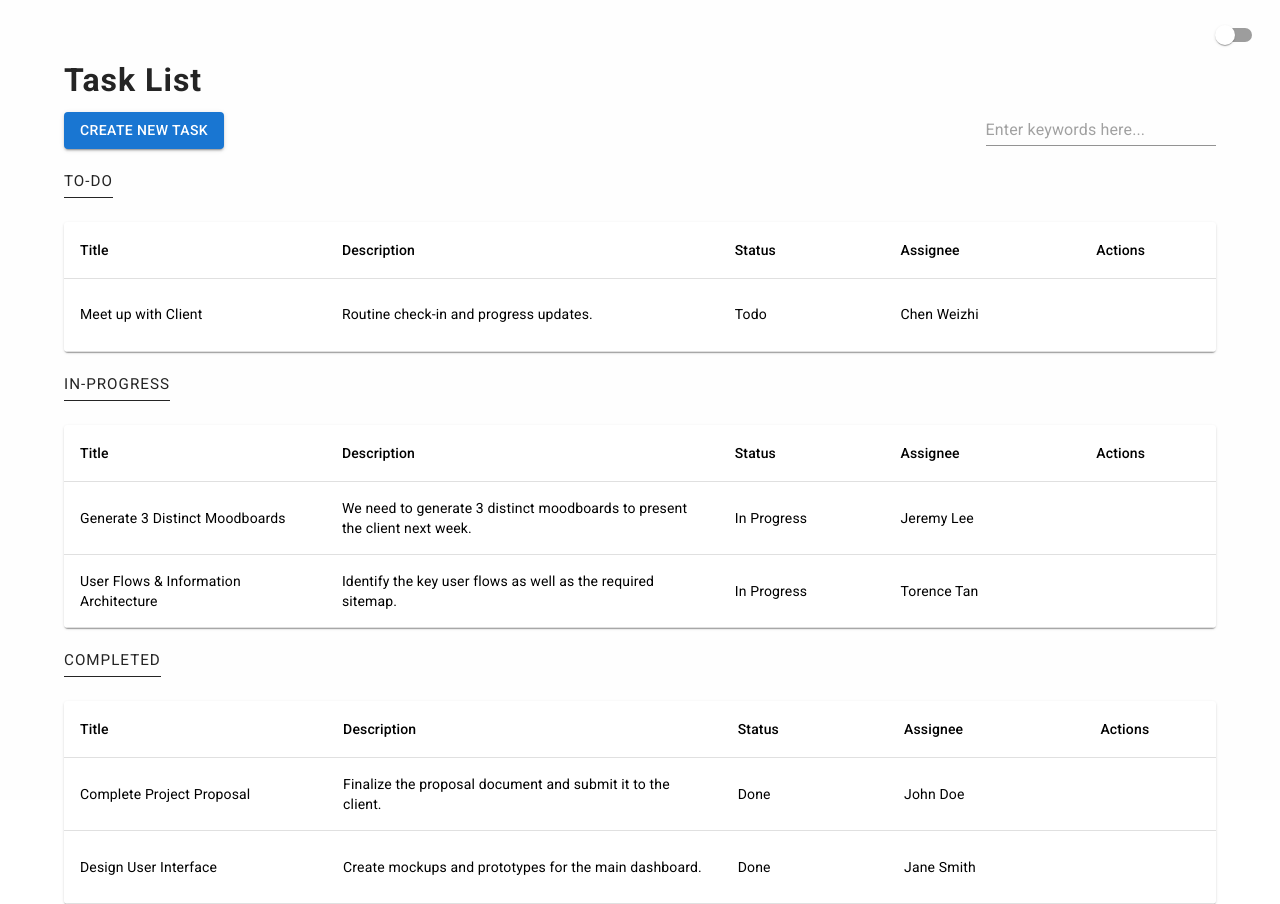
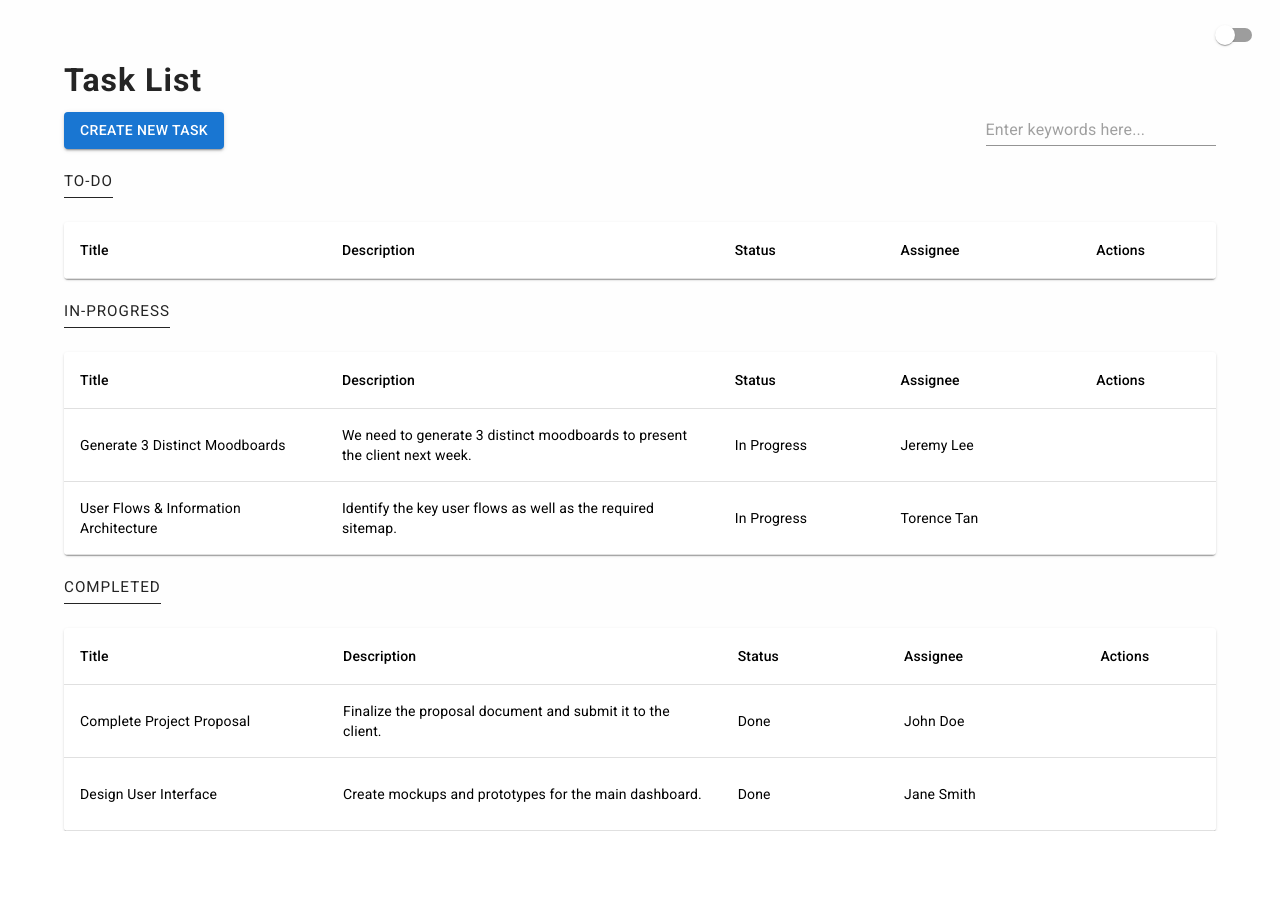
Before and after one commit to d2d-weizhi/project-flow, a React (Vite) app: page / in a window 1280 px wide. After the commit the page ends 831 px from the top, so only its background shows below. Built offline with nearby package versions, Linux system fonts and the light colour scheme; some icons are missing.

Commit message:
Testing our search/filter for one sub-section first

```diff
--- a/src/components/TaskList/TaskList.tsx
+++ b/src/components/TaskList/TaskList.tsx
@@ -179,7 +179,7 @@ export default function TaskList({theme}: {theme: string}) {
             </TableRow>
           </TableHead>
           <TableBody className={`${theme}-theme-table`}>
-            {state.tasksByStatus.Todo.map((task) => (
+            {state.tasksByStatus.Todo.filter(task => searchFilter !== "" ? task.title.indexOf(searchFilter) !== -1 : task.title === "").map((task) => (
               <TableRow key={task.id}>
                 <TableCell
                   className={`${isWidth1024 ? "w-[20%]" : "min-w-[150px]"}`}
```
